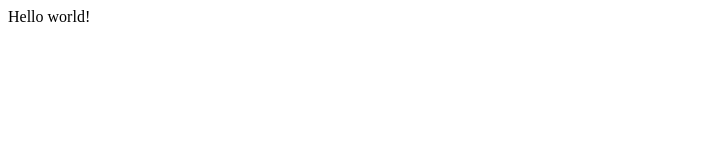
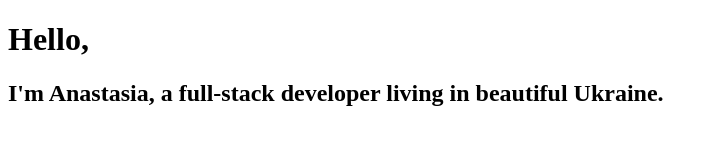
Before and after one commit to nastyacodes/gatsby-bootcamp-first-project, a Gatsby site: page / in a window 1280 px wide. Shown: the whole page, without its empty margins (0-718 px from the left). Built offline with nearby package versions, Linux system fonts and the light colour scheme; Gatsby itself is replaced by a stand-in of ours.

Commit message:
initial commit

```diff
--- a/src/pages/index.js
+++ b/src/pages/index.js
@@ -1,5 +1,12 @@
-import React from "react"
+import React from 'react'
 
-export default function Home() {
-  return <div>Hello world!</div>
+const IndexPage = () => {
+  return (
+    <div>
+      <h1>Hello, </h1>
+      <h2>I'm Anastasia, a full-stack developer living in beautiful Ukraine.</h2>
+    </div>
+  )
 }
+
+export default IndexPage
```
Also changed, not shown: src/blog.js (added, +12 -0 lines).
